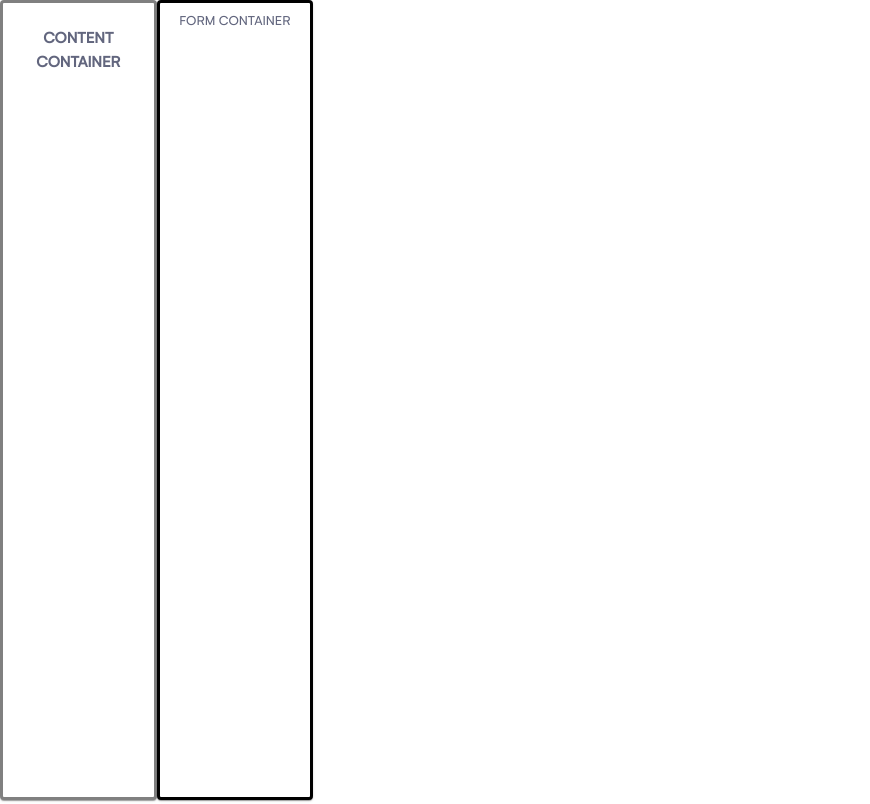
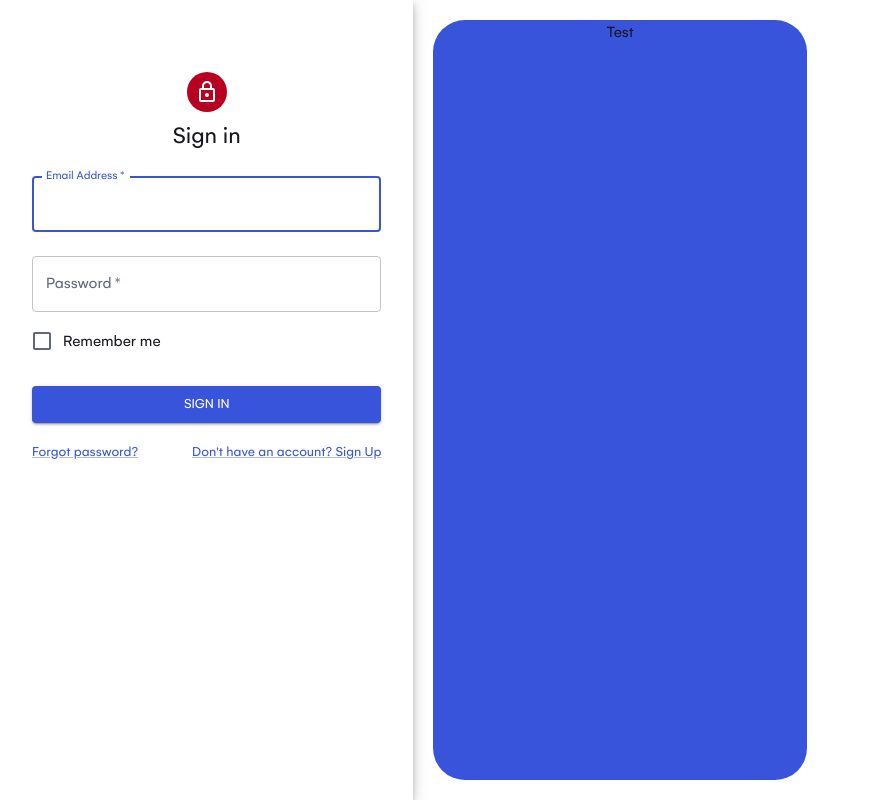
Before and after one commit to SkillBrainFrontend/Semicolon-Task-Manager-Andromeda, a React (Create React App) app: page / in a window 1280 px wide. Shown: the whole page, without its empty margins (0-870 px from the left). Built offline with nearby package versions, Linux system fonts and the light colour scheme.

Commit message:
ui_update

```diff
--- a/src/App.jsx
+++ b/src/App.jsx
@@ -6,6 +6,7 @@ import Tasks from "./pages/Tasks";
 
 import LoginPage from "./pages/Login";
 import "./App.css";
+import RegisterPage from "./pages/Register";
 
 function App() {
 	return (
@@ -14,6 +15,7 @@ function App() {
 				<Route path="/" element={<Tasks />} />
 				<Route path="/test" element={<Test />} />
 				<Route path="/login" element={<LoginPage />} />
+				<Route path="/register" element={<RegisterPage/>} />
 			</Routes>
 		</Grid>
 	);
--- a/src/pages/Login.jsx
+++ b/src/pages/Login.jsx
@@ -105,8 +105,8 @@ function LoginPage() {
 								</Link>
 							</Grid>
 							<Grid item>
-								<Link href="/test" variant="body2">
-									Don&apos;t have an account? Sign Up
+								<Link href="/register" variant="body2">
+									Don`t have an account? Sign Up
 								</Link>
 							</Grid>
 						</Grid>
--- a/src/pages/Register.jsx
+++ b/src/pages/Register.jsx
@@ -1,23 +1,122 @@
 import React from "react";
-import { Box, Grid, Container, Typography } from "@mui/material";
+import {
+	Box,
+	Grid,
+	Avatar,
+	Typography,
+	TextField,
+	FormControlLabel,
+	Link,
+	Checkbox,
+	Button,
+	Paper,
+} from "@mui/material";
+
+import LockOutlinedIcon from "@mui/icons-material/LockOutlined";
 
 function RegisterPage() {
 	return (
-		<Box sx={{ flexGrow: 0 }}>
-			<Grid container spacing={0} columns={12}>
-				<Grid xs={6}>
-					<Container>
-						<Typography>Placeholder</Typography>
-					</Container>
-				</Grid>
+		<Grid container component="main" sx={{ height: "100vh" }}>
 
-				<Grid xs={6}>
-					<Container>
-						<Typography>Register Form</Typography>
-					</Container>
-				</Grid>
+			<Grid item xs={12} sm={8} md={6} component={Paper} elevation={6} square>
+				<Box
+					sx={{
+						my: 8,
+						mx: 4,
+						display: "flex",
+						flexDirection: "column",
+						alignItems: "center",
+					}}
+				>
+					<Avatar sx={{ m: 1, bgcolor: "secondary.main" }}>
+						<LockOutlinedIcon />
+					</Avatar>
+					<Typography component="h1" variant="h5">
+						Sign in
+					</Typography>
+					<Box
+						component="form"
+						noValidate
+						// onSubmit={handleSubmit}
+						sx={{ mt: 1 }}
+					>
+						<TextField
+							margin="normal"
+							required
+							fullWidth
+							id="email"
+							label="Email Address"
+							name="email"
+							autoComplete="email"
+							autoFocus
+						/>
+						<TextField
+							margin="normal"
+							required
+							fullWidth
+							name="password"
+							label="Password"
+							type="password"
+							id="password"
+							autoComplete="current-password"
+						/>
+						<FormControlLabel
+							control={<Checkbox value="remember" color="primary" />}
+							label="Remember me"
+						/>
+						<Button
+							type="submit"
+							fullWidth
+							variant="contained"
+							sx={{ mt: 3, mb: 2 }}
+						>
+							Sign In
+						</Button>
+						<Grid container>
+							<Grid item xs>
+								<Link href="/test" variant="body2">
+									Forgot password?
+								</Link>
+							</Grid>
+							<Grid item>
+								<Link href="/test" variant="body2">
+									Don&apos;t have an account? Sign Up
+								</Link>
+							</Grid>
+						</Grid>
+						{/* <Copyright sx={{ mt: 5 }} /> */}
+					</Box>
+				</Box>
 			</Grid>
-		</Box>
+
+			<Grid
+				item
+				xs={false}
+				sm={4}
+				md={6}
+				justifyContent="center"
+				alignContent="stretch"
+				sx={{
+					display: "flex",
+					justifyContent: "center",
+					alignItems: "stretch",
+					padding: "20px",
+				}}
+			>
+				<Box
+					sx={{
+						flex: 1,
+						backgroundColor: "#3754DB",
+						borderRadius: "32px",
+						display: "flex",
+						justifyContent: "center",
+						alingItems: "stretch",
+					}}
+				>
+					<Typography>Test</Typography>
+				</Box>
+			</Grid>
+		</Grid>
 	);
 }
 
--- a/src/pages/Tasks.jsx
+++ b/src/pages/Tasks.jsx
@@ -1,10 +1,10 @@
 import React from "react";
-import RegisterContainer from "../components/shared/register-container/RegisterContainer";
+import Register from "./Register"
 
 function Tasks() {
 	return (
 		<div>
-			<RegisterContainer />
+			<Register/>
 		</div>
 	);
 }
```
